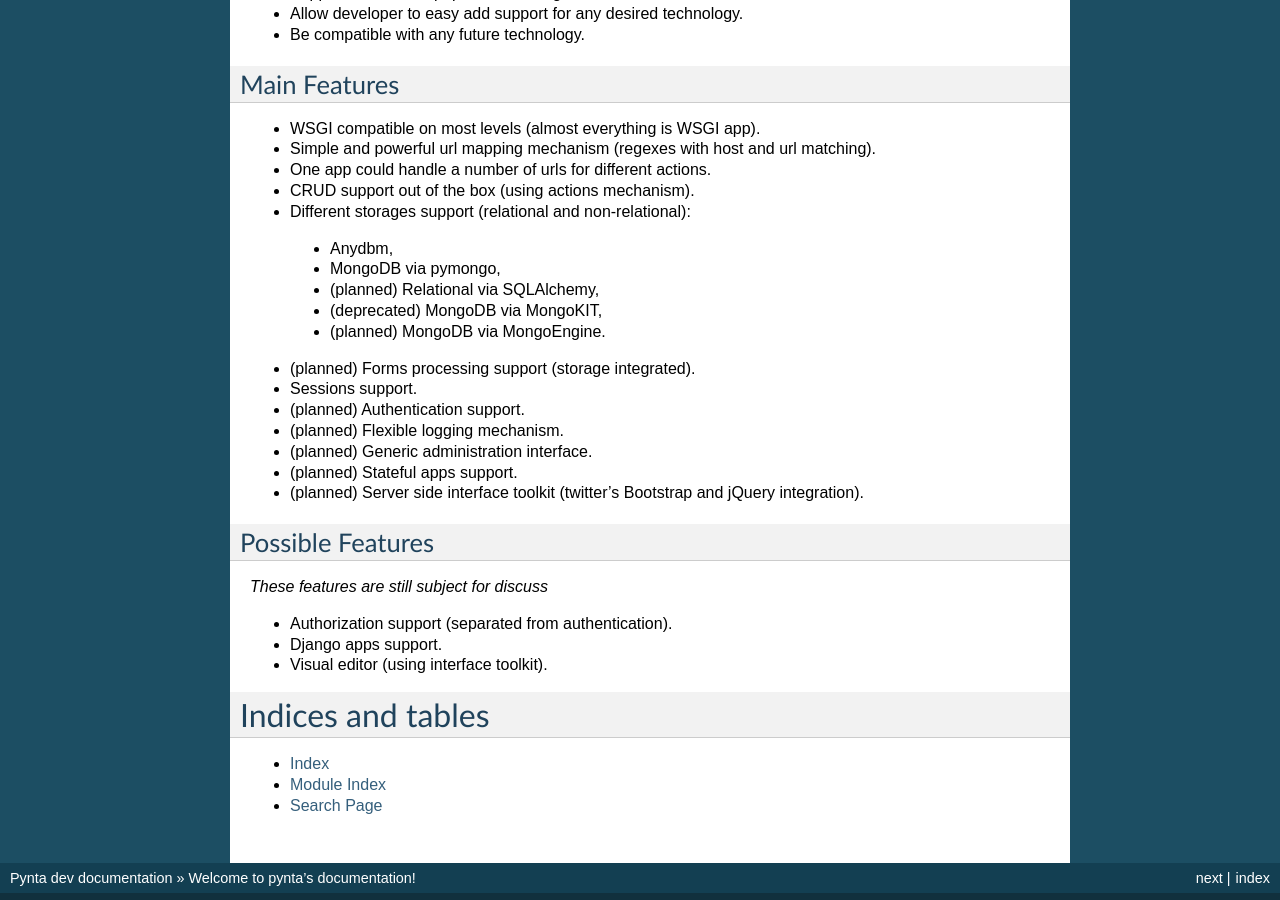
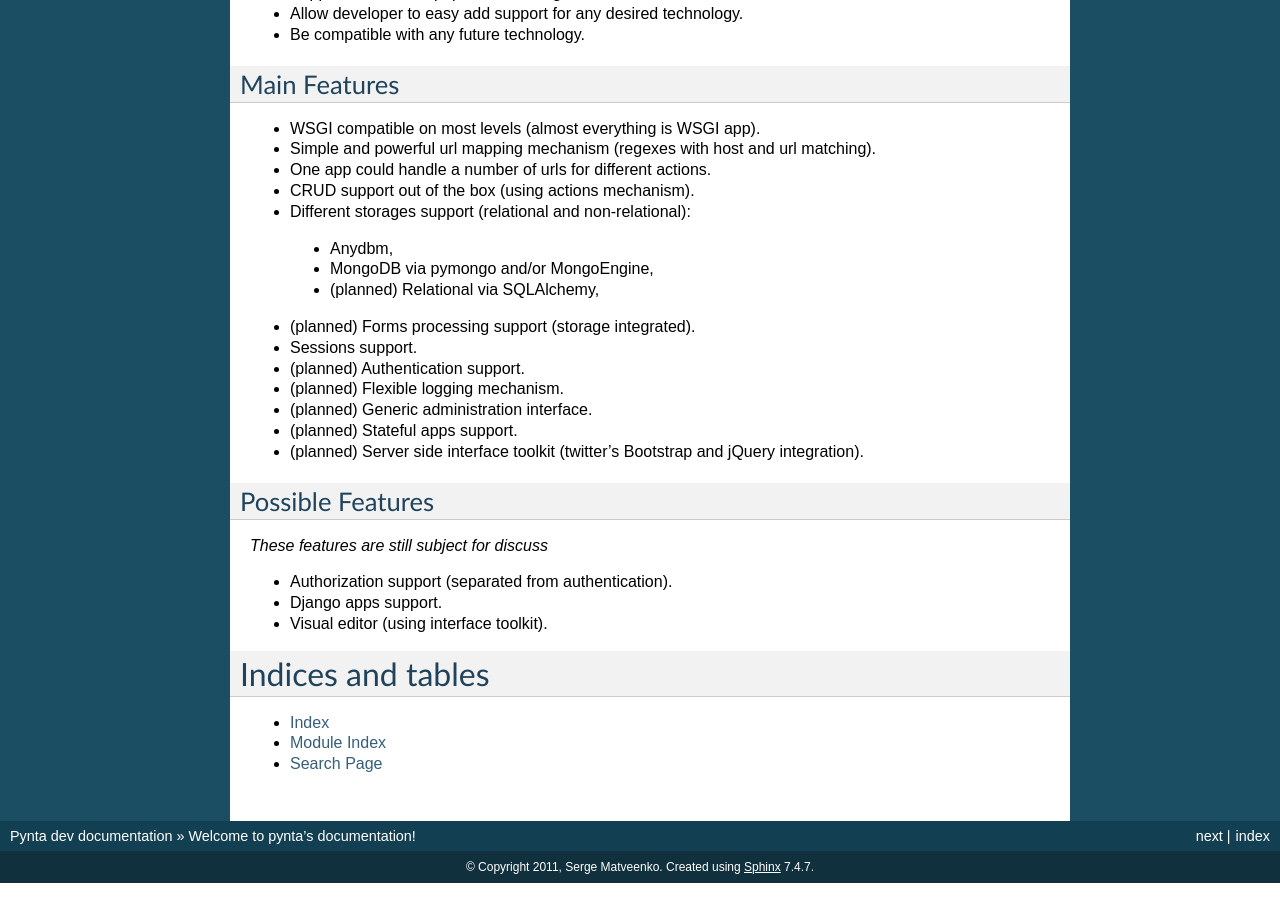
Before and after one commit to lig/pynta, a Sphinx documentation site: the page built from docs/index.rst, in a window 1280 px wide and 900 px high, scrolled down 594 px. Built offline with Sphinx 7.4.7, drawn with Linux system fonts in a browser that asks for light colours; pages that are not in the unit, such as notebooks, are missing from menus.

Commit message:
Update features status.

```diff
--- a/docs/index.rst
+++ b/docs/index.rst
@@ -45,10 +45,8 @@ Main Features
 * CRUD support out of the box (using actions mechanism).
 * Different storages support (relational and non-relational):
  - Anydbm,
- - MongoDB via pymongo,
+ - MongoDB via pymongo and/or MongoEngine,
  - (planned) Relational via SQLAlchemy,
- - (deprecated) MongoDB via MongoKIT,
- - (planned) MongoDB via MongoEngine.
 * (planned) Forms processing support (storage integrated).
 * Sessions support.
 * (planned) Authentication support.
```
